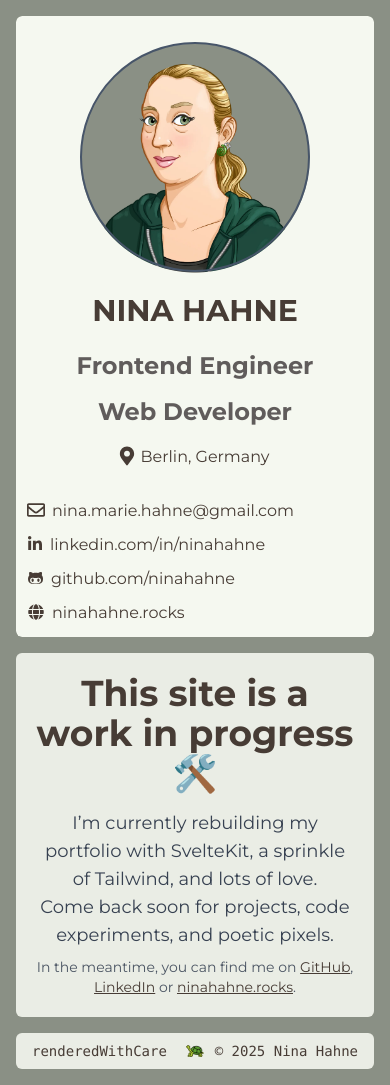
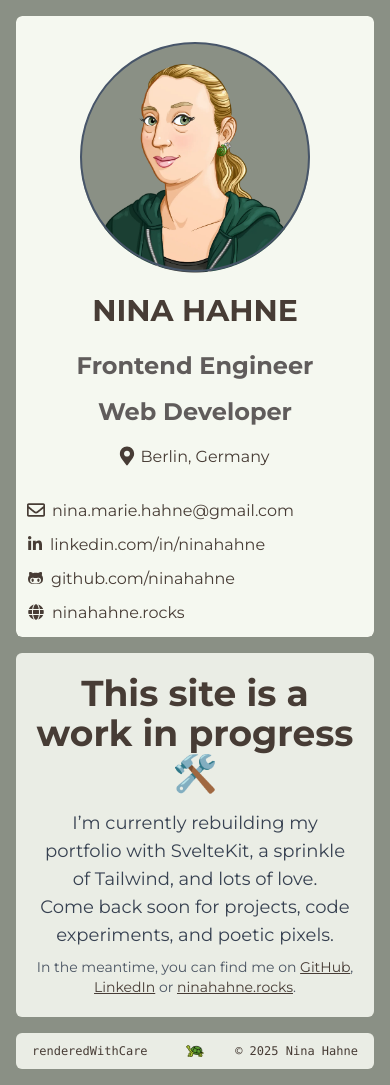
Before and after one commit to NinaHahne/ninahahne-portfolio-sveltekit, a SvelteKit app: page / in a window 390 px wide. Built offline with nearby package versions, Linux system fonts and the light colour scheme.

Commit message:
font-size adjustment

```diff
--- a/src/routes/+layout.svelte
+++ b/src/routes/+layout.svelte
@@ -26,7 +26,9 @@
   {@render children()}
 </main>
 
-<footer class="relative z-50 mx-4 mt-4 pb-4 font-mono text-sm md:fixed md:bottom-0 md:left-[360px] md:right-4 md:m-0">
+<footer
+  class="relative z-50 mx-4 mt-4 pb-4 font-mono text-xs sm:text-sm md:fixed md:bottom-0 md:left-[360px] md:right-4 md:m-0"
+>
   <div class="flex items-center px-4 py-2">
     <p class="flex-1 text-left">renderedWithCare</p>
     <img src="/images/turtle_openmoji_1F422.svg" alt="Turtle Icon" class="h-5 w-5 flex-none text-center" />
```
